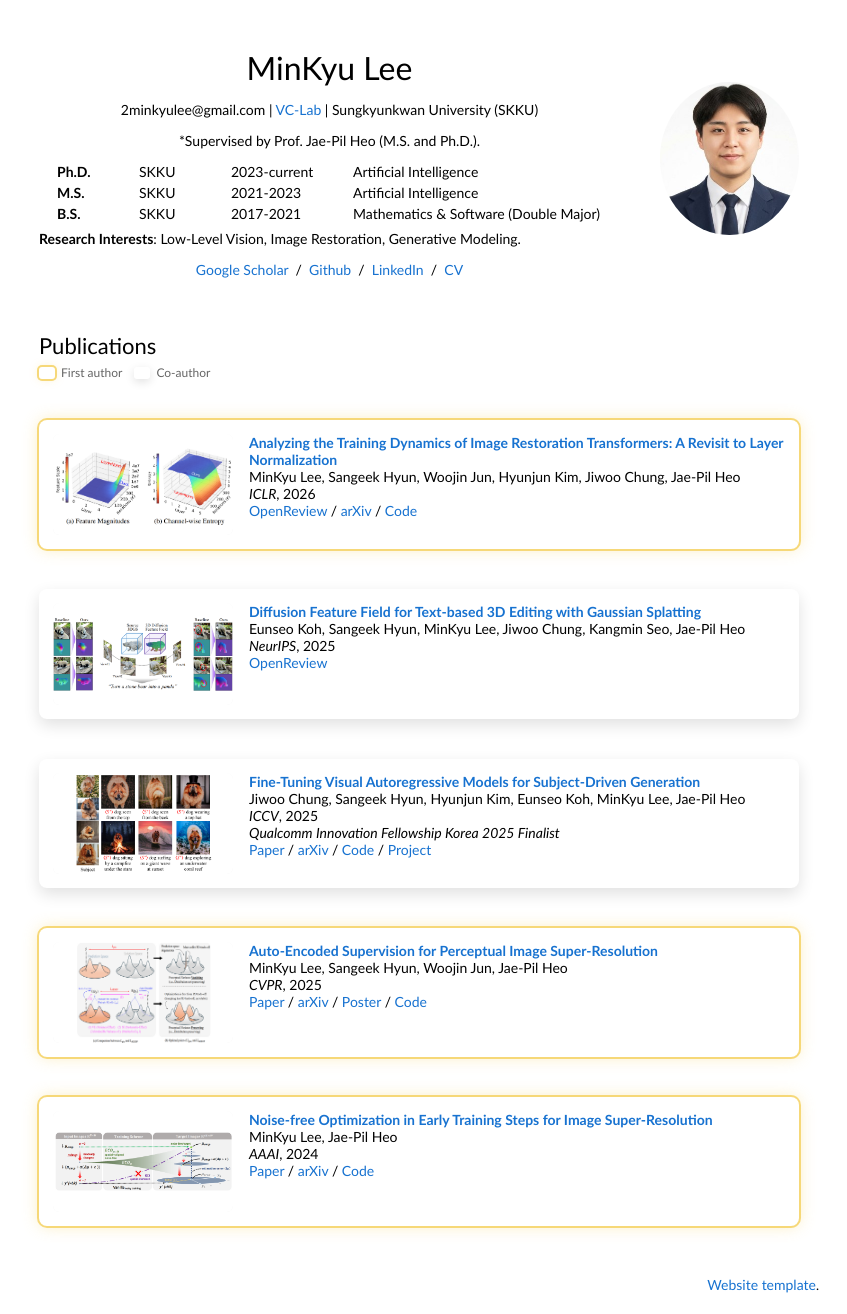
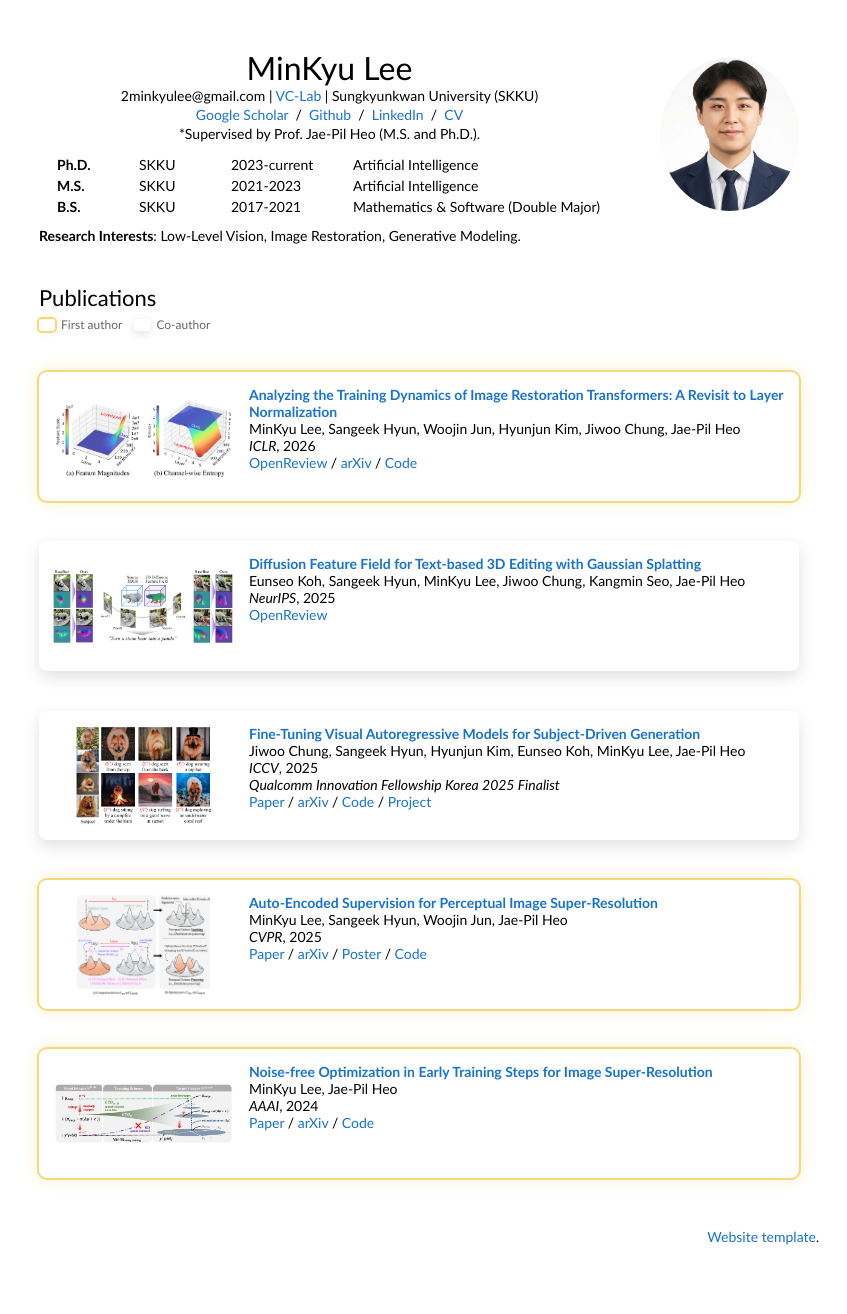
Before and after one commit to 2minkyulee/2minkyulee.github.io, a Jekyll site: the page built from index.md, in a window 1280 px wide. Shown: the whole page, without its empty margins (221-1068 px from the left). Built offline with Jekyll 4.4.1, drawn with Linux system fonts in a browser that asks for light colours; after the commit the page ends 1266 px from its top, so only the background shows below that.

Commit message:
Reorder bio header lines and tighten spacing

```diff
--- a/_layouts/home.html
+++ b/_layouts/home.html
@@ -21,10 +21,16 @@
                 <p class="name" style="text-align: center;">
                     MinKyu Lee
                 </p>
-                <p style="text-align: center;">
+                <p class="bio-header" style="text-align: center;">
                     2minkyulee@gmail.com | <a href="https://sites.google.com/site/vclabskku/publications?authuser=0">VC-Lab</a> | Sungkyunkwan University (SKKU)
                 </p>
-                <p style="text-align: center;">
+                <p class="bio-links" style="text-align:center">
+                  <a href="https://scholar.google.com/citations?user=t20G_eAAAAAJ&hl=ko&oi=sra">Google Scholar</a> &nbsp;/&nbsp;
+                  <a href="https://github.com/2minkyulee/">Github</a> &nbsp;/&nbsp;
+                  <a href="https://www.linkedin.com/in/minkyu-lee-733b1227b/">LinkedIn</a> &nbsp;/&nbsp;
+                  <a href="static/pdfs/xxx_minkyulee.pdf">CV</a>
+                </p>
+                <p class="bio-supervision" style="text-align: center;">
                     *Supervised by Prof. Jae-Pil Heo (M.S. and Ph.D.).
                 </p>
                 <ul class="bio-list">
@@ -48,13 +54,6 @@
                     </li>
                 </ul>
                 <p class="bio-research"><strong>Research Interests</strong>: Low-Level Vision, Image Restoration, Generative Modeling.</p>
-
-                <p style="text-align:center">
-                  <a href="https://scholar.google.com/citations?user=t20G_eAAAAAJ&hl=ko&oi=sra">Google Scholar</a> &nbsp;/&nbsp;
-                  <a href="https://github.com/2minkyulee/">Github</a> &nbsp;/&nbsp;
-                  <a href="https://www.linkedin.com/in/minkyu-lee-733b1227b/">LinkedIn</a> &nbsp;/&nbsp;
-                  <a href="static/pdfs/xxx_minkyulee.pdf">CV</a>
-                </p>
 
               </td>
               <td style="padding:2.5%;width:20%;max-width:20%">
--- a/stylesheet.css
+++ b/stylesheet.css
@@ -160,7 +160,7 @@
   }
 
   .bio-list {
-    margin: 10px 0 0 0;
+    margin: 14px 0 0 0;
     padding-left: 18px;
   }
 
@@ -168,8 +168,20 @@
     margin: 4px 0;
   }
 
+  .bio-header {
+    margin: 0;
+  }
+
+  .bio-links {
+    margin: 2px 0 0 0;
+  }
+
+  .bio-supervision {
+    margin: 2px 0 0 0;
+  }
+
   .bio-research {
-    margin: 8px 0 0 0;
+    margin: 12px 0 0 0;
   }
 
   .bio-row {
@@ -177,6 +189,7 @@
     grid-template-columns: 70px 80px 110px 1fr;
     column-gap: 12px;
     align-items: baseline;
+    justify-items: start;
   }
 
   .bio-row .bio-major {
```
